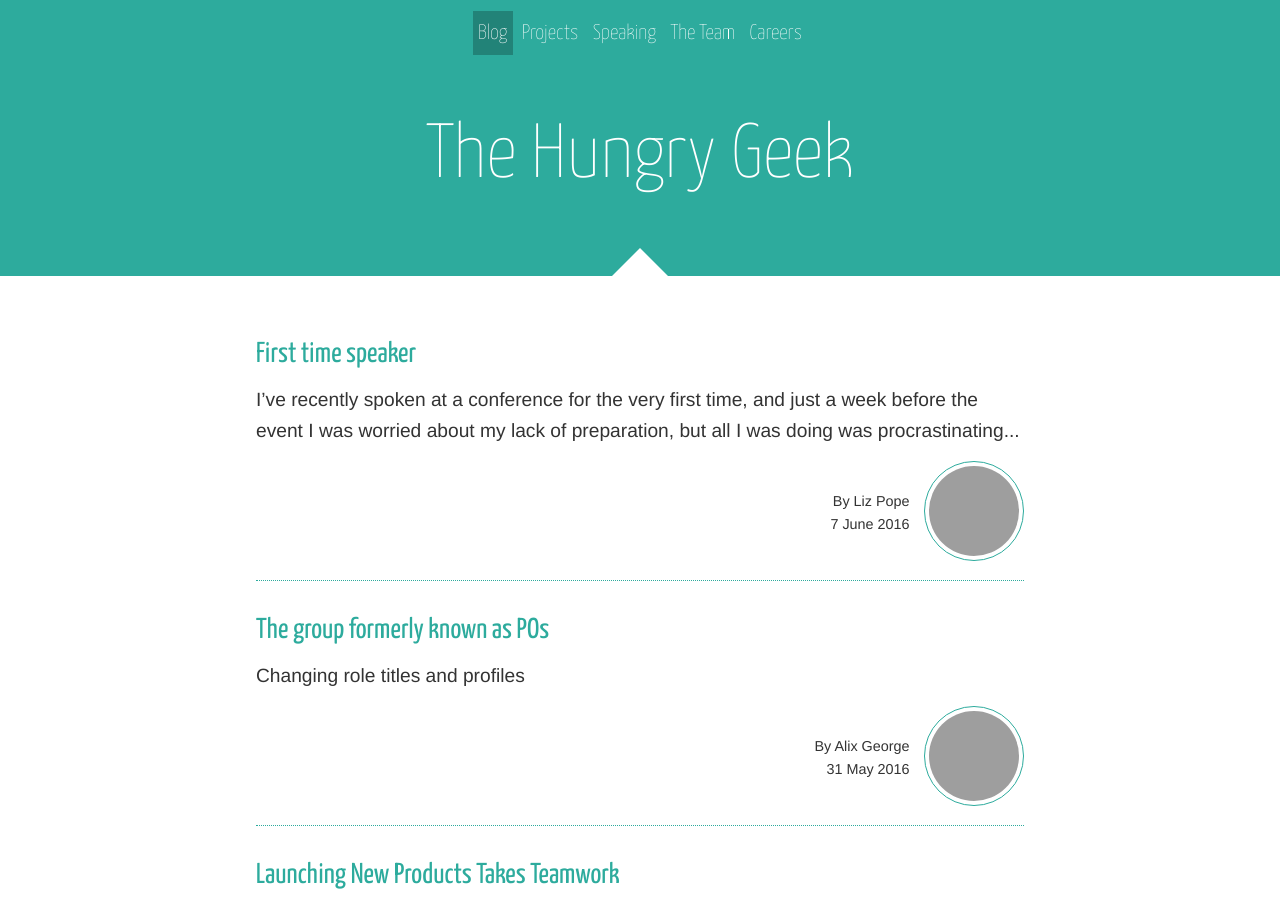
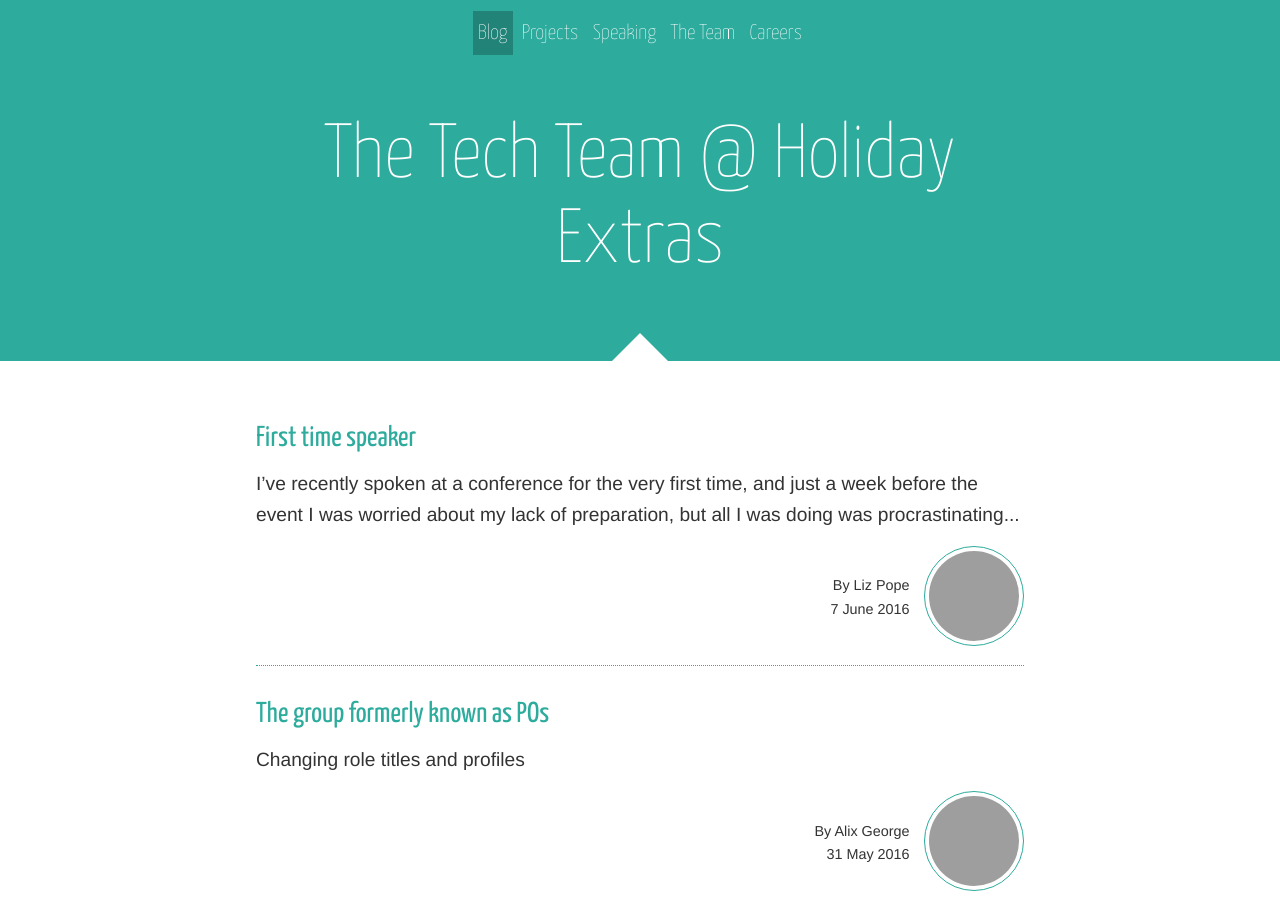
Before and after one commit to holidayextras/holidayextras.github.com, a Jekyll site: the page built from index.html, in a window 1280 px wide and 900 px high, cut to the strip 0-900 px from the top of the window. Built offline with Jekyll 4.4.1, drawn with Linux system fonts in a browser that asks for light colours; nearby versions of some CDN libraries; the list of posts is cut into pages by our own code; some of the changed text lies outside the part shown; grey boxes are pictures that could not be loaded.

Commit message:
Changing mentions of the hungry geek

```diff
--- a/_config.yml
+++ b/_config.yml
@@ -1,5 +1,5 @@
-name: Holiday Extras - Hungry Geek
-description: Holiday Extras Geek Blog
+name: Holiday Extras Tech
+description: Holiday Extras Tech Team Blog
 markdown: kramdown
 kramdown:
   input: GFM
@@ -8,7 +8,7 @@
   sass_dir: _sass
   style: compressed
 permalink: pretty
-url: http://hungrygeek.holidayextras.co.uk
+url: http://tech.holidayextras.co.uk
 baseurl:
 paginate: 10
 exclude: ["node_modules","package.json","README.md", "Gemfile"]
@@ -27,7 +27,7 @@
   - jekyll-paginate
 prose:
   rooturl: ''
-  siteurl: 'http://hungrygeek.holidayextras.co.uk'
+  siteurl: 'http://tech.holidayextras.co.uk'
   ignore:
     - _data
     - _includes
--- a/_includes/footer.html
+++ b/_includes/footer.html
@@ -1,6 +1,6 @@
 <footer>
   <div class="container">
-    <small>Published by <span itemprop="publisher">Hungry Geek - Holiday Extras</span></small>
+    <small>Published by <span itemprop="publisher">The Tech Team @ Holiday Extras</span></small>
     <small>Copyright &copy; {{ site.time | date: '%Y' }} <a href="http://www.holidayextras.co.uk/" itemprop="copyrightHolder">Holiday Extras</a>. All Rights Reserved.</small>
   </div>
 </footer>
--- a/_includes/head.html
+++ b/_includes/head.html
@@ -4,14 +4,14 @@
     <meta charset="utf-8">
     <meta http-equiv="X-UA-Compatible" content="IE=edge">
     {% assign author = site.data.members.[page.author] %}
-    <title>Hungry Geek - {{ page.title }} {% if author.name %}by {{ author.name }}{% endif %}</title>
+    <title>Holiday Extras Tech - {{ page.title }} {% if author.name %}by {{ author.name }}{% endif %}</title>
     <meta name="viewport" content="width=device-width, initial-scale=1.0, maximum-scale=1.0">
-    <meta name="description" content="{% if page.excerpt %}{{ page.excerpt | strip_html }}{% else %}All the latest tech news and updates from the Hungry Geek{% endif %}">
+    <meta name="description" content="{% if page.excerpt %}{{ page.excerpt | strip_html }}{% else %}All the latest tech news and updates from The Tech Team @ Holiday Extras{% endif %}">
     <meta name="keywords" content="JS, Javascript, CSS, PHP, DevOps, Ops, Tech, Selenium, CSS, HTML, Holiday Extras, Development, Web, Website, Programming">
     <meta http-equiv="cleartype" content="on">
     <meta name="HandheldFriendly" content="True">
     <meta name="MobileOptimized" content="320">
-    <meta name="apple-mobile-web-app-title" content="The Hungry Geek">
+    <meta name="apple-mobile-web-app-title" content="Holiday Extras Tech">
     <meta name="google-site-verification" content="qatq879vR3epzSGDP6s2n8_XGD0l3_QhjA_6gckjmz8" />
 
     <!-- Fav Icons -->
@@ -36,7 +36,7 @@
     <meta name="twitter:card" content="summary" />
     <meta name="twitter:site" content="@TheHungryGeek" />
     <meta name="twitter:title" content="{{ page.title }}" />
-    <meta name="twitter:description" content="{% if page.excerpt %}{{ page.excerpt | strip_html }}{% else %}All the latest tech news and updates from the Hungry Geek.{% endif %}" />
+    <meta name="twitter:description" content="{% if page.excerpt %}{{ page.excerpt | strip_html }}{% else %}All the latest tech news and updates from The Tech Team @ Holiday Extras.{% endif %}" />
 
     <script>
       {% include js/analytics.js %}
--- a/index.html
+++ b/index.html
@@ -7,7 +7,7 @@
 <div itemscope itemType="http://schema.org/Blog">
   <header>
     <div class="container">
-      <h1 itemprop="name headline">The Hungry Geek</h1>
+      <h1 itemprop="name headline">The Tech Team @ Holiday Extras</h1>
     </div>
   </header>
   <main class="container">
```
Also changed, not shown: README.md.
